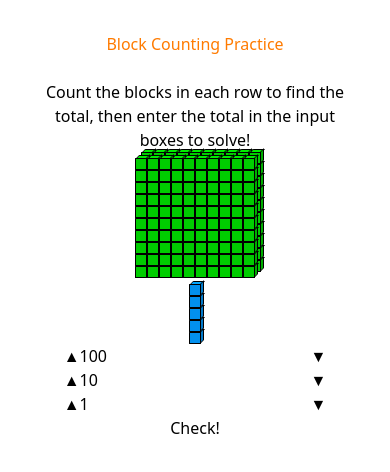
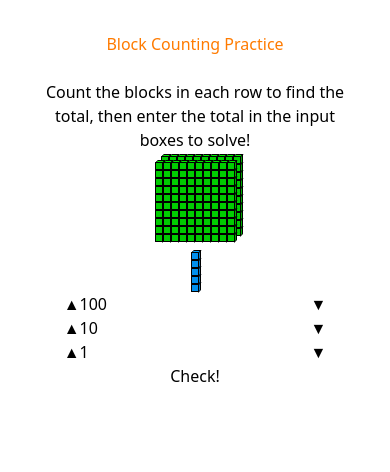
Before and after one commit to Content-Interactives/count_blocks, a React (Vite) app: page / in a window 390 px wide. Shown: the top 472 px of the page. Built offline with nearby package versions, Linux system fonts and the light colour scheme.

Commit message:
added mobile friendly

```diff
--- a/src/components/Blocks.css
+++ b/src/components/Blocks.css
@@ -110,3 +110,11 @@
   transform-origin: bottom left;
   filter: brightness(0.85);
 }
+
+/* Responsive scaling for small screens */
+@media (max-width: 460px) {
+  /* Override inline CSS variables by cascading with :where and !important if needed */
+  .blocks-responsive :where(.one-block, .hundred-layer, .ten-column, .blocks-grid, .blocks-row, .blocks-column) {
+    --size: 8px !important; /* from 12px -> 8px */
+  }
+}
--- a/src/components/CountBlocks.jsx
+++ b/src/components/CountBlocks.jsx
@@ -95,7 +95,7 @@ const CountBlocks = () => {
             </div>
 
             {/* Blocks */}
-            <div className='flex flex-wrap justify-between items-center p-5 pb-0'>
+            <div className='blocks-responsive flex flex-wrap justify-between items-center p-5 pb-0'>
                 <HundredBlock count={answerHundreds} />
                 <TenBlock count={answerTens} />
                 <OneBlock count={answerOnes} />
```
